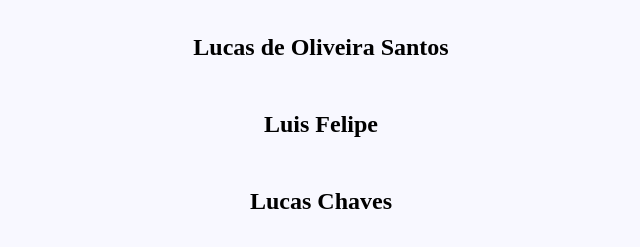
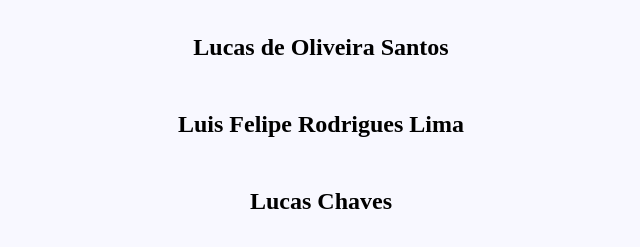
Before and after one commit to LucasChavesN/oficinaGit2024, a plain HTML site: page template/index.html in a window 1280 px wide. Shown: the part 91-338 px from the top of the page, without its empty margins (319-959 px from the left). Drawn offline with Linux system fonts and the light colour scheme.

Commit message:
:sparkles: segundo commit

```diff
--- a/template/index.html
+++ b/template/index.html
@@ -10,8 +10,9 @@
     <div class="container">
         <h1>Coloque seu nome.</h1>
         <h2>Lucas de Oliveira Santos</h2>
-        <h2>Luis Felipe</h2>
+        <h2>Luis Felipe Rodrigues Lima</h2>
         <h2>Lucas Chaves</h2>
+
     </div>
 </body>
 </html>
```
